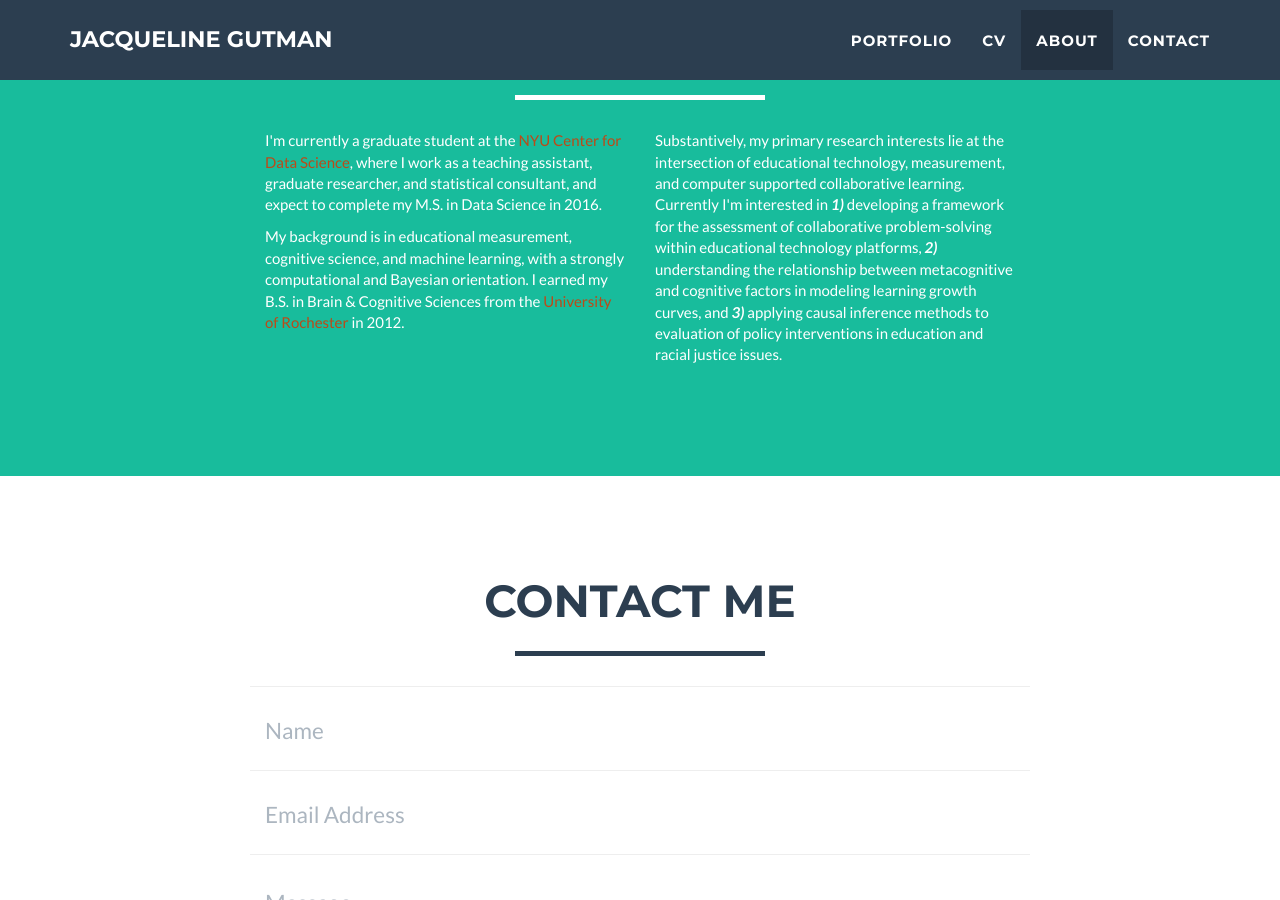
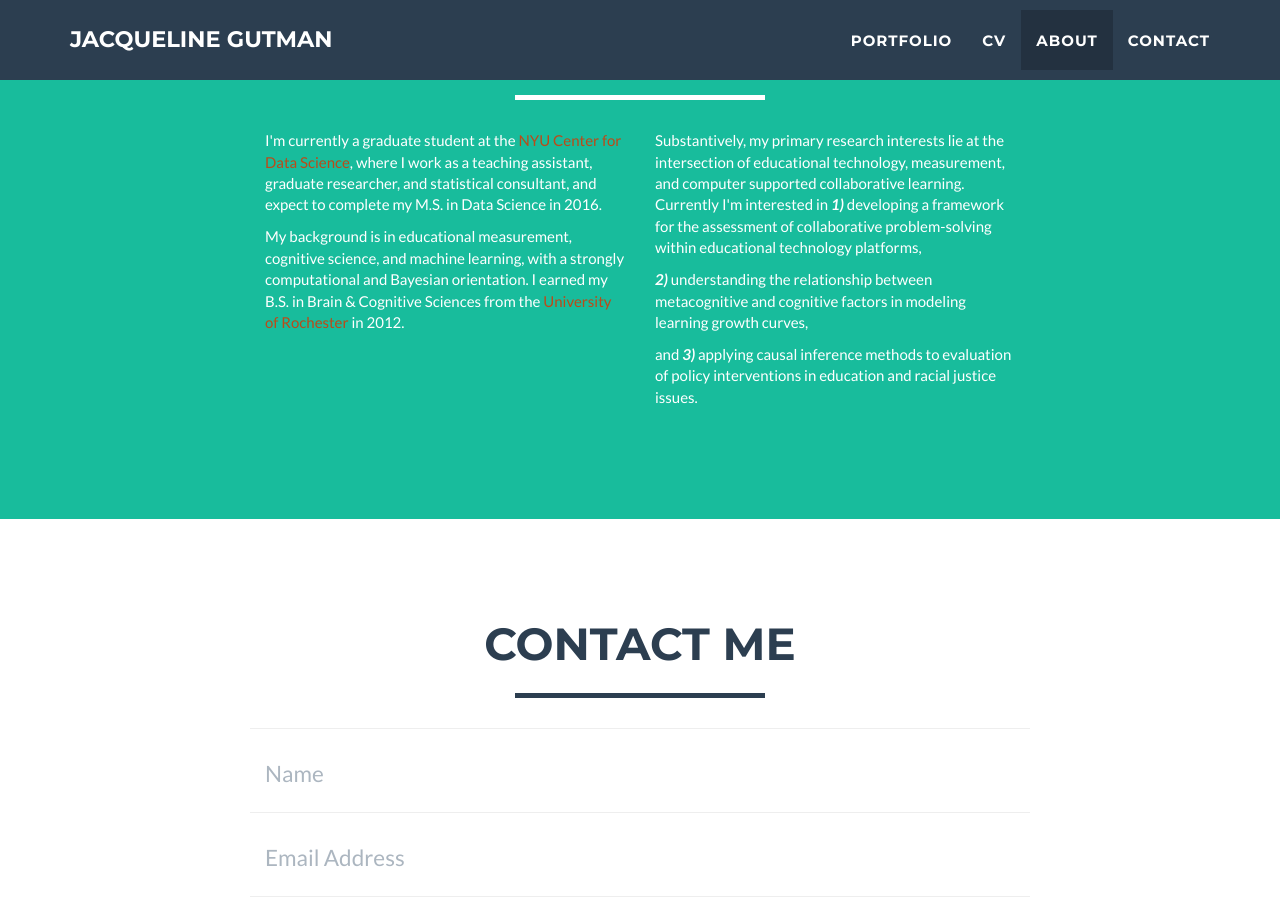
Before and after one commit to jgutman/jgutman.github.io, a Jekyll site: the page built from index.html, in a window 1280 px wide and 900 px high, scrolled down 3346 px. Built offline with Jekyll 4.4.1, drawn with Linux system fonts in a browser that asks for light colours.

Commit message:
not sure

```diff
--- a/_includes/about.html
+++ b/_includes/about.html
@@ -14,7 +14,7 @@
                       <p.small>My background is in educational measurement, cognitive science, and machine learning, with a strongly computational and Bayesian orientation. I earned my B.S. in Brain &amp; Cognitive Sciences from the <a href="http://www.bcs.rochester.edu">University of Rochester</a> in 2012.</p>
                 </div>
                 <div class="col-lg-4">
-                    <p.small>Substantively, my primary research interests lie at the intersection of educational technology, measurement, and computer supported collaborative learning. Currently I'm interested in <b><i>1)</i></b> developing a framework for the assessment of collaborative problem-solving within educational technology platforms, <b><i>2)</i></b> understanding the relationship between metacognitive and cognitive factors in modeling learning growth curves, and <b><i>3)</i></b> applying causal inference methods to evaluation of policy interventions in education and racial justice issues.</p>
+                    <p.small>Substantively, my primary research interests lie at the intersection of educational technology, measurement, and computer supported collaborative learning. Currently I'm interested in <p.small><b><i>1)</i></b> developing a framework for the assessment of collaborative problem-solving within educational technology platforms,</p> <p.small><b><i>2)</i></b> understanding the relationship between metacognitive and cognitive factors in modeling learning growth curves,</p> <p.small>and <b><i>3)</i></b> applying causal inference methods to evaluation of policy interventions in education and racial justice issues.</p>
                 </div>
             </div>
         </div>
```
Also changed, not shown: 8 other files.
